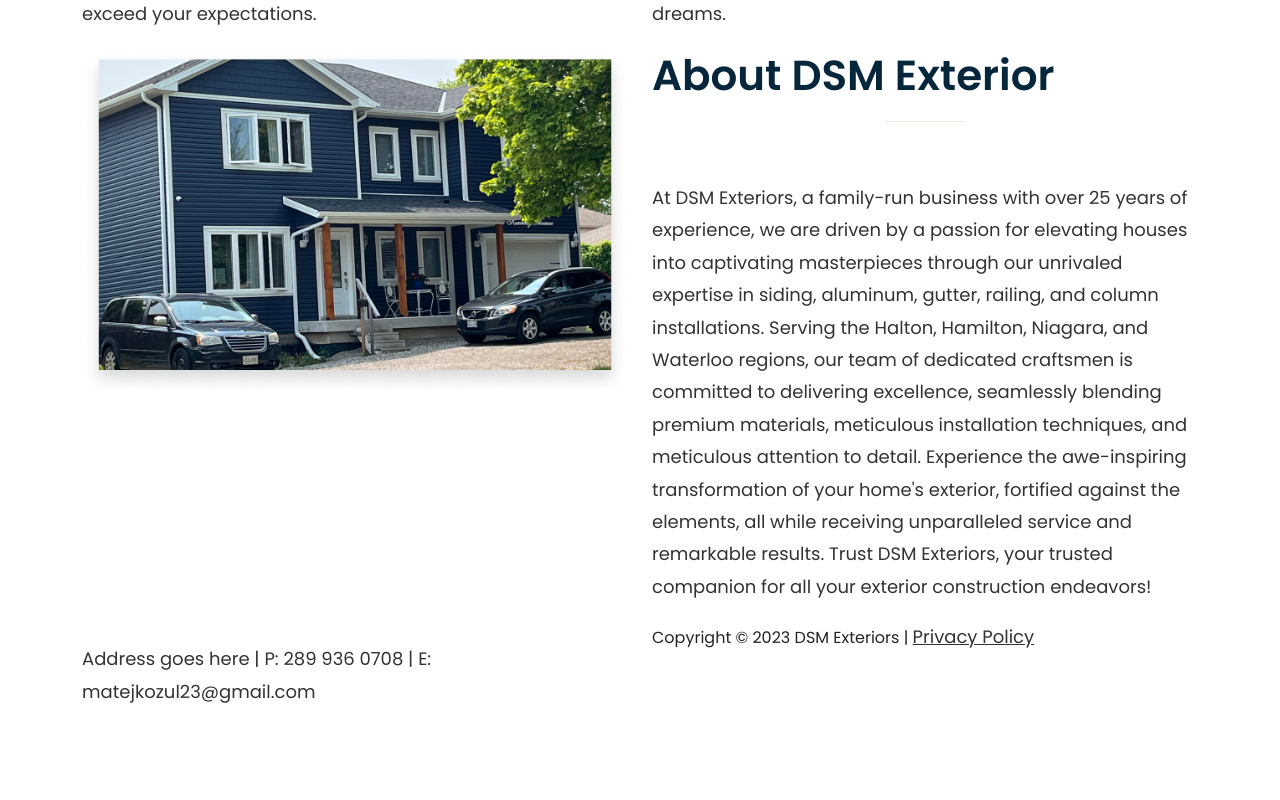
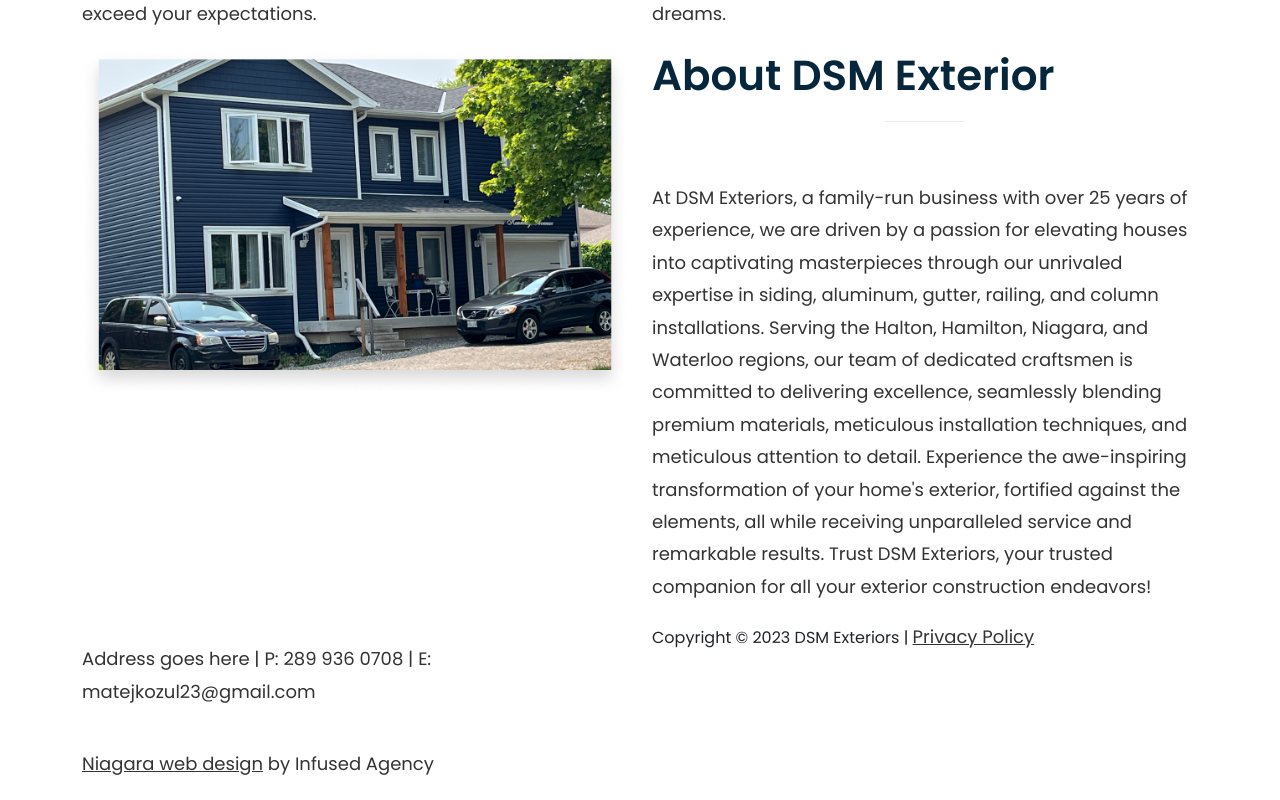
Before and after one commit to dsmexteriors/dsm, a Next.js app: page / in a window 1280 px wide. Shown: the part 2398-3198 px from the top of the page. Before the commit the page ends 3126 px from the top, so only its background shows below. Built offline with nearby package versions, Linux system fonts and the light colour scheme.

Commit message:
Add infused to footer

```diff
--- a/components/shared/footer/Footer.tsx
+++ b/components/shared/footer/Footer.tsx
@@ -14,6 +14,13 @@
               Copyright &copy; {new Date().getFullYear()} DSM Exteriors | <Link href="/privacy">Privacy Policy</Link>
             </Col>
           </Row>
+          <Row>
+            <Col lg="12">
+              <p>
+                <a href="https://infused.agency">Niagara web design</a> by Infused Agency
+              </p>
+            </Col>
+          </Row>
         </Container>
       </footer>
     </>
```
